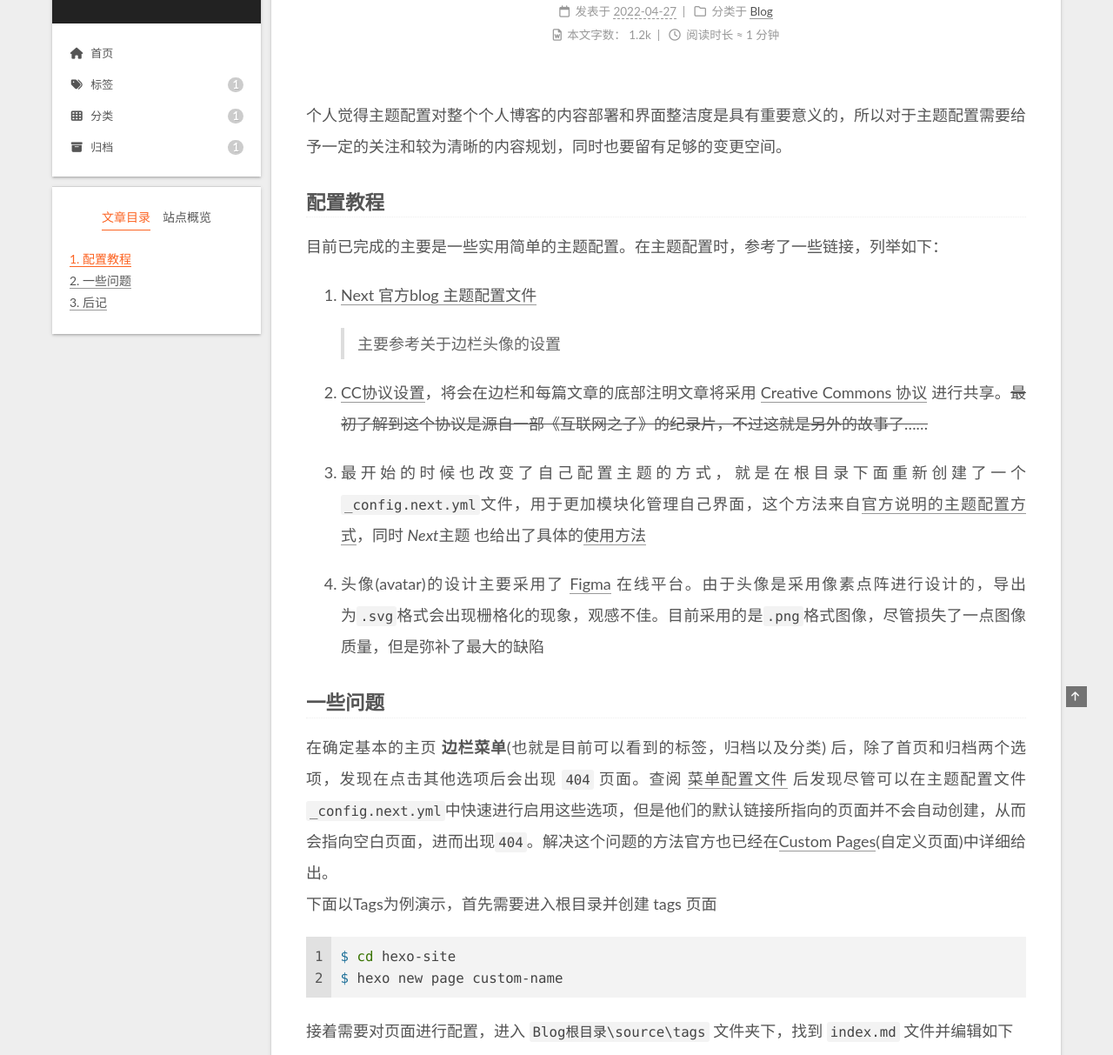
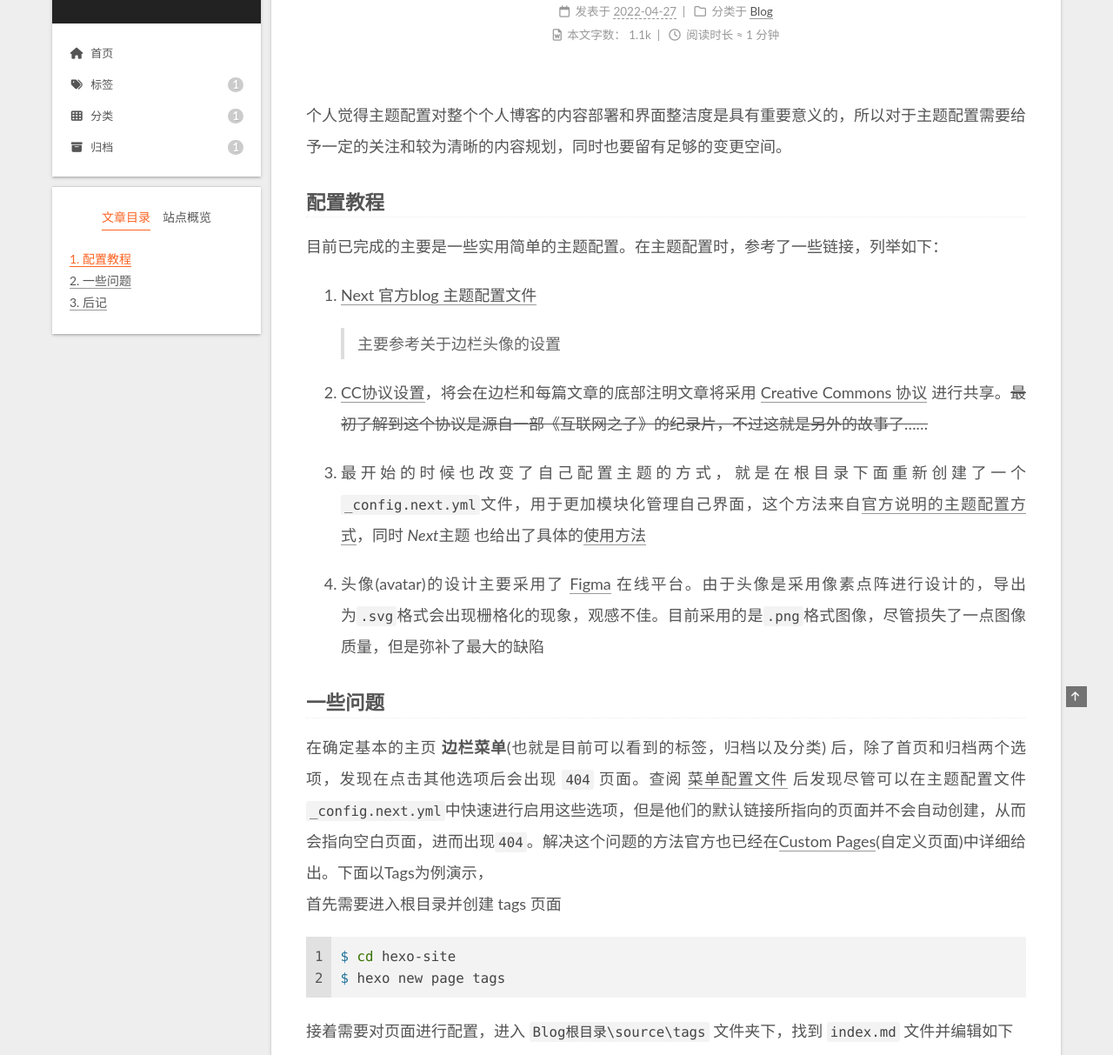
Before and after one commit to Dasio-lemo/Dasio-lemo.github.io, a plain HTML site: page 2022/04/27/blog-theme-config/index.html in a window 1280 px wide. Shown: the part 87-1300 px from the top of the page at 87% size. Drawn offline with nearby package versions, Linux system fonts and the light colour scheme.

Commit message:
Site updated: 2022-04-27 16:16:01

```diff
--- a/2022/04/27/blog-theme-config/index.html
+++ b/2022/04/27/blog-theme-config/index.html
@@ -29,7 +29,7 @@
 <meta property="og:description" content="个人觉得主题配置对整个个人博客的内容部署和界面整洁度是具有重要意义的，所以对于主题配置需要给予一定的关注和较为清晰的内容规划，同时也要留有足够的变更空间。 配置教程目前已完成的主要是一些实用简单的主题配置。在主题配置时，参考了一些链接，列举如下：  Next 官方blog 主题配置文件  主要参考关于边栏头像的设置   CC协议设置，将会在边栏和每篇文章的底部注明文章将采用 Creative Co">
 <meta property="og:locale" content="zh_CN">
 <meta property="article:published_time" content="2022-04-26T17:49:40.000Z">
-<meta property="article:modified_time" content="2022-04-27T08:07:26.058Z">
+<meta property="article:modified_time" content="2022-04-27T08:15:32.477Z">
 <meta property="article:author" content="Dasio Lemo">
 <meta property="article:tag" content="Blog-theme">
 <meta name="twitter:card" content="summary">
@@ -217,7 +217,7 @@
       <span class="post-meta-item-text">发表于</span>
 
 
-      <time title="创建时间：2022-04-27 01:49:40 / 修改时间：16:07:26" itemprop="dateCreated datePublished" datetime="2022-04-27T01:49:40+08:00">2022-04-27</time>
+      <time title="创建时间：2022-04-27 01:49:40 / 修改时间：16:15:32" itemprop="dateCreated datePublished" datetime="2022-04-27T01:49:40+08:00">2022-04-27</time>
     </span>
     <span class="post-meta-item">
       <span class="post-meta-item-icon">
@@ -236,7 +236,7 @@
         <i class="far fa-file-word"></i>
       </span>
       <span class="post-meta-item-text">本文字数：</span>
-      <span>1.2k</span>
+      <span>1.1k</span>
     </span>
     <span class="post-meta-item" title="阅读时长">
       <span class="post-meta-item-icon">
@@ -269,8 +269,8 @@
 <li><p>头像(avatar)的设计主要采用了 <a target="_blank" rel="noopener" href="https://www.figma.com/">Figma</a> 在线平台。由于头像是采用像素点阵进行设计的，导出为<code>.svg</code>格式会出现栅格化的现象，观感不佳。目前采用的是<code>.png</code>格式图像，尽管损失了一点图像质量，但是弥补了最大的缺陷</p>
 </li>
 </ol>
-<h3 id="一些问题"><a href="#一些问题" class="headerlink" title="一些问题"></a>一些问题</h3><p>在确定基本的主页 <strong>边栏菜单</strong>(也就是目前可以看到的标签，归档以及分类) 后，除了首页和归档两个选项，发现在点击其他选项后会出现 <code>404</code> 页面。查阅 <a target="_blank" rel="noopener" href="https://theme-next.js.org/docs/theme-settings/#Configuring-Menu-Items">菜单配置文件</a> 后发现尽管可以在主题配置文件<code>_config.next.yml</code>中快速进行启用这些选项，但是他们的默认链接所指向的页面并不会自动创建，从而会指向空白页面，进而出现<code>404</code>。解决这个问题的方法官方也已经在<a target="_blank" rel="noopener" href="https://theme-next.js.org/docs/theme-settings/custom-pages.html">Custom Pages</a>(自定义页面)中详细给出。<br>下面以Tags为例演示，首先需要进入根目录并创建 tags 页面</p>
-<figure class="highlight shell"><table><tr><td class="gutter"><pre><span class="line">1</span><br><span class="line">2</span><br></pre></td><td class="code"><pre><span class="line"><span class="meta prompt_">$ </span><span class="language-bash"><span class="built_in">cd</span> hexo-site</span></span><br><span class="line"><span class="meta prompt_">$ </span><span class="language-bash">hexo new page custom-name</span></span><br></pre></td></tr></table></figure>
+<h3 id="一些问题"><a href="#一些问题" class="headerlink" title="一些问题"></a>一些问题</h3><p>在确定基本的主页 <strong>边栏菜单</strong>(也就是目前可以看到的标签，归档以及分类) 后，除了首页和归档两个选项，发现在点击其他选项后会出现 <code>404</code> 页面。查阅 <a target="_blank" rel="noopener" href="https://theme-next.js.org/docs/theme-settings/#Configuring-Menu-Items">菜单配置文件</a> 后发现尽管可以在主题配置文件<code>_config.next.yml</code>中快速进行启用这些选项，但是他们的默认链接所指向的页面并不会自动创建，从而会指向空白页面，进而出现<code>404</code>。解决这个问题的方法官方也已经在<a target="_blank" rel="noopener" href="https://theme-next.js.org/docs/theme-settings/custom-pages.html">Custom Pages</a>(自定义页面)中详细给出。下面以Tags为例演示，<br>首先需要进入根目录并创建 tags 页面</p>
+<figure class="highlight shell"><table><tr><td class="gutter"><pre><span class="line">1</span><br><span class="line">2</span><br></pre></td><td class="code"><pre><span class="line"><span class="meta prompt_">$ </span><span class="language-bash"><span class="built_in">cd</span> hexo-site</span></span><br><span class="line"><span class="meta prompt_">$ </span><span class="language-bash">hexo new page tags</span></span><br></pre></td></tr></table></figure>
 <p>接着需要对页面进行配置，进入 <code>Blog根目录\source\tags</code> 文件夹下，找到 <code>index.md</code> 文件并编辑如下</p>
 <figure class="highlight yaml"><table><tr><td class="gutter"><pre><span class="line">1</span><br><span class="line">2</span><br><span class="line">3</span><br><span class="line">4</span><br><span class="line">5</span><br></pre></td><td class="code"><pre><span class="line"><span class="meta">---</span></span><br><span class="line"><span class="attr">title:</span> <span class="string">tags</span></span><br><span class="line"><span class="attr">date:</span> <span class="number">2022-04-27 11:22:23</span></span><br><span class="line"><span class="attr">type:</span> <span class="string">tags</span></span><br><span class="line"><span class="meta">---</span></span><br></pre></td></tr></table></figure>
 <p>最后在<code>_config.next.yml</code>文件中启用即可</p>
```
Also changed, not shown: index.html (+4 -4 lines).
